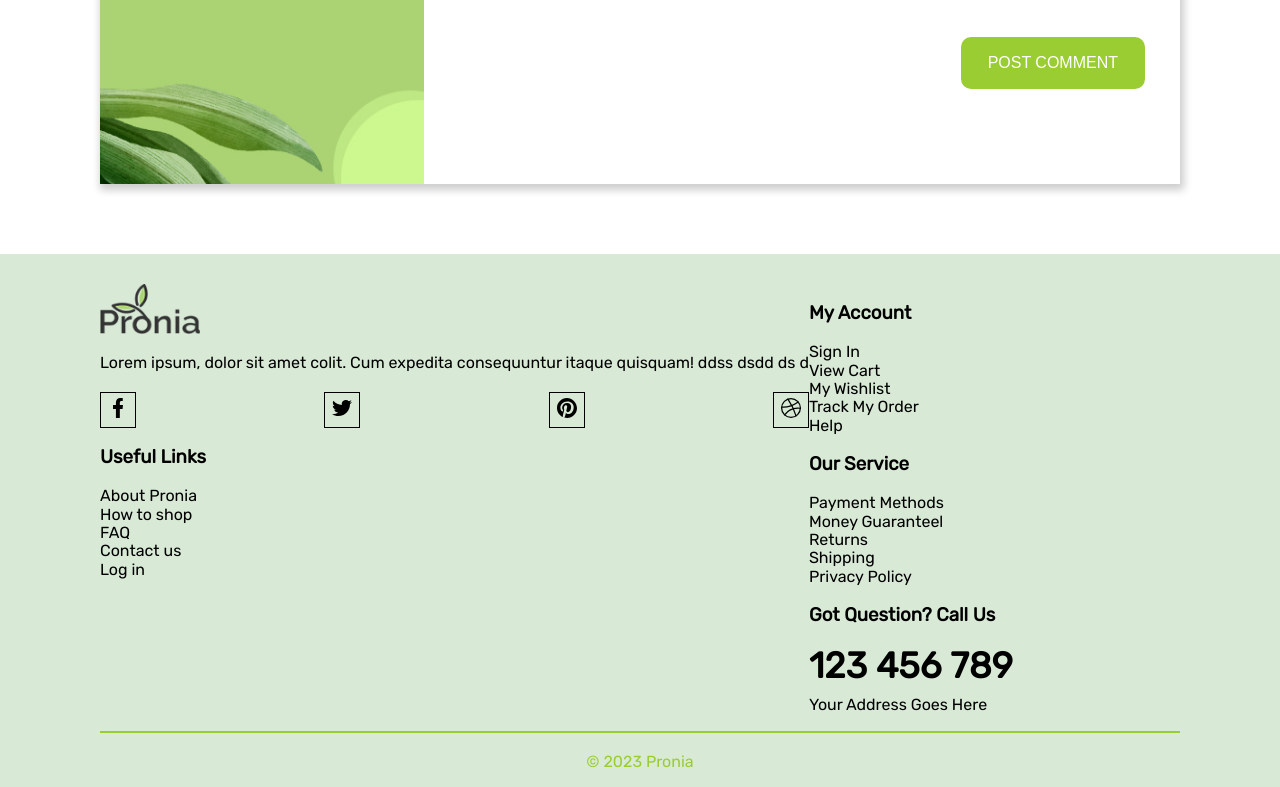
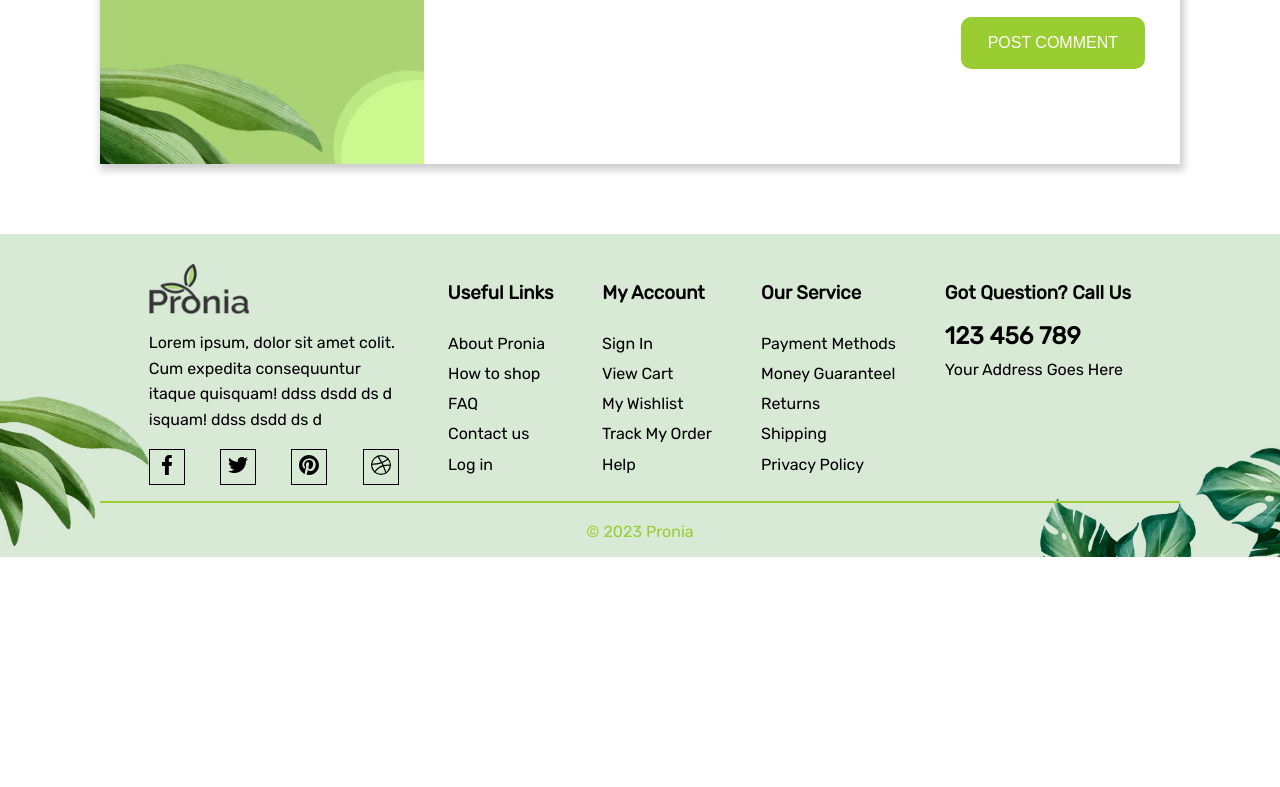
Before and after one commit to Project-2-Gagandeep-Tenzin/Project-2-Firebase, a plain HTML site: page contact.html in a window 1280 px wide. Shown: the part 751-1538 px from the top of the page. After the commit the page ends 1308 px from the top, so only its background shows below. Drawn offline with nearby package versions, Linux system fonts and the light colour scheme; files whose address does not match are found by name.

Commit message:
cleaned up  contact page

```diff
--- a/contact.html
+++ b/contact.html
@@ -35,7 +35,7 @@
           <div class="logo">
             <img src="./assets/logo.png" alt="logo" />
           </div>
-          <ul class="nav">
+          <ul class="nav" id="nav">
             <li class="nav-items hvr-grow">
               <a class="nav-links" href="index.html">Home</a>
             </li>
@@ -48,14 +48,14 @@
           </ul>
           <div class="shopping-bag">
             <img
-              class="hvr-float"
               src="./assets/icons/shopping-bag.svg"
               width="24"
               height="24"
               alt="shopping-bag"
             />
+            <span>3</span>
           </div>
-          <a href="#" class="hamburger">&#9776;</a>
+          <a href="#" class="hamburger" id="hamburger">&#9776;</a>
         </div>
       </nav>
       <div class="contact-header-banner">
@@ -111,14 +111,16 @@
         </div>
       </section>
     </main>
+
+    <!-- ******************************** FOOTER ********************************** -->
     <footer>
       <div class="wrapper">
-        <div class="footer-1">
+        <div class="footer">
           <section class="about">
             <img src="./assets//logo.png" width="100" height="50" alt="logo" />
             <p>
               Lorem ipsum, dolor sit amet colit. Cum expedita consequuntur
-              itaque quisquam! ddss dsdd ds d
+              itaque quisquam! ddss dsdd ds d isquam! ddss dsdd ds d
             </p>
             <ul class="social-icons">
               <li>
@@ -164,39 +166,37 @@
           <section class="links">
             <h3>Useful Links</h3>
             <ul>
-              <li><a href="#">About Pronia</a></li>
-              <li><a href="#">How to shop</a></li>
-              <li><a href="#">FAQ</a></li>
-              <li><a href="#">Contact us</a></li>
-              <li><a href="#">Log in</a></li>
+              <li><a class="hvr-grow" href="#">About Pronia</a></li>
+              <li><a class="hvr-grow" href="#">How to shop</a></li>
+              <li><a class="hvr-grow" href="#">FAQ</a></li>
+              <li><a class="hvr-grow" href="#">Contact us</a></li>
+              <li><a class="hvr-grow" href="#">Log in</a></li>
             </ul>
           </section>
-        </div>
-        <div class="footer-2">
           <section class="my-account">
             <h3>My Account</h3>
             <ul>
-              <li><a href="#">Sign In</a></li>
-              <li><a href="#"></a>View Cart</li>
-              <li><a href="#">My Wishlist</a></li>
-              <li><a href="#">Track My Order</a></li>
-              <li><a href="#">Help</a></li>
+              <li><a class="hvr-grow" href="#">Sign In</a></li>
+              <li><a class="hvr-grow" href="#">View Cart</a></li>
+              <li><a class="hvr-grow" href="#">My Wishlist</a></li>
+              <li><a class="hvr-grow" href="#">Track My Order</a></li>
+              <li><a class="hvr-grow" href="#">Help</a></li>
             </ul>
           </section>
           <section class="service">
             <h3>Our Service</h3>
             <ul>
-              <li><a href="#">Payment Methods</a></li>
-              <li><a href="#"></a>Money Guaranteel</li>
-              <li><a href="#">Returns</a></li>
-              <li><a href="#">Shipping</a></li>
-              <li><a href="#">Privacy Policy</a></li>
+              <li><a class="hvr-grow" href="#">Payment Methods</a></li>
+              <li><a class="hvr-grow" href="#">Money Guaranteel</a></li>
+              <li><a class="hvr-grow" href="#">Returns</a></li>
+              <li><a class="hvr-grow" href="#">Shipping</a></li>
+              <li><a class="hvr-grow" href="#">Privacy Policy</a></li>
             </ul>
           </section>
           <section class="contact">
             <h3>Got Question? Call Us</h3>
             <ul>
-              <li><h2>123 456 789</h2></li>
+              <li>123 456 789</li>
               <li>Your Address Goes Here</li>
             </ul>
           </section>
--- a/styles/sass/partials/_footer.scss
+++ b/styles/sass/partials/_footer.scss
@@ -51,10 +51,6 @@ footer .wrapper {
 
     a {
       color: #000;
-      transition: linear 0.1s;
-      &:hover {
-        color: green;
-      }
     }
   }
 }
--- a/styles/sass/partials/_header.scss
+++ b/styles/sass/partials/_header.scss
@@ -34,7 +34,7 @@ header {
   }
 }
 
-// Navbar Section
+//**************************** NAVBAR SECTION - STYLE ******************************
 .navbar {
   margin: 10px 0px;
 }
@@ -83,7 +83,7 @@ header {
   display: none;
 }
 
-// Header Banner
+//**************************** BANNER SECTION - STYLE ******************************
 
 .header-banner {
   background-color: #f8eee5;
@@ -110,7 +110,7 @@ header {
   }
 }
 
-// CONTACT PAGE HEADER SECTION
+//**************************** CONTACT HEADER  - STYLE ******************************
 
 .contact-header {
   height: auto;
@@ -122,11 +122,11 @@ header {
   .wrapper {
     display: flex;
     justify-content: center;
-    padding: 100px;
+    padding: 90px;
   }
 }
 
-// Media Queries Section
+//******************************** MEDIA QUESRIES  ************************************
 
 @media (max-width: 992px) {
   header {
```
Also changed, not shown: index.html (+15 -15 lines), styles/styles.css.
